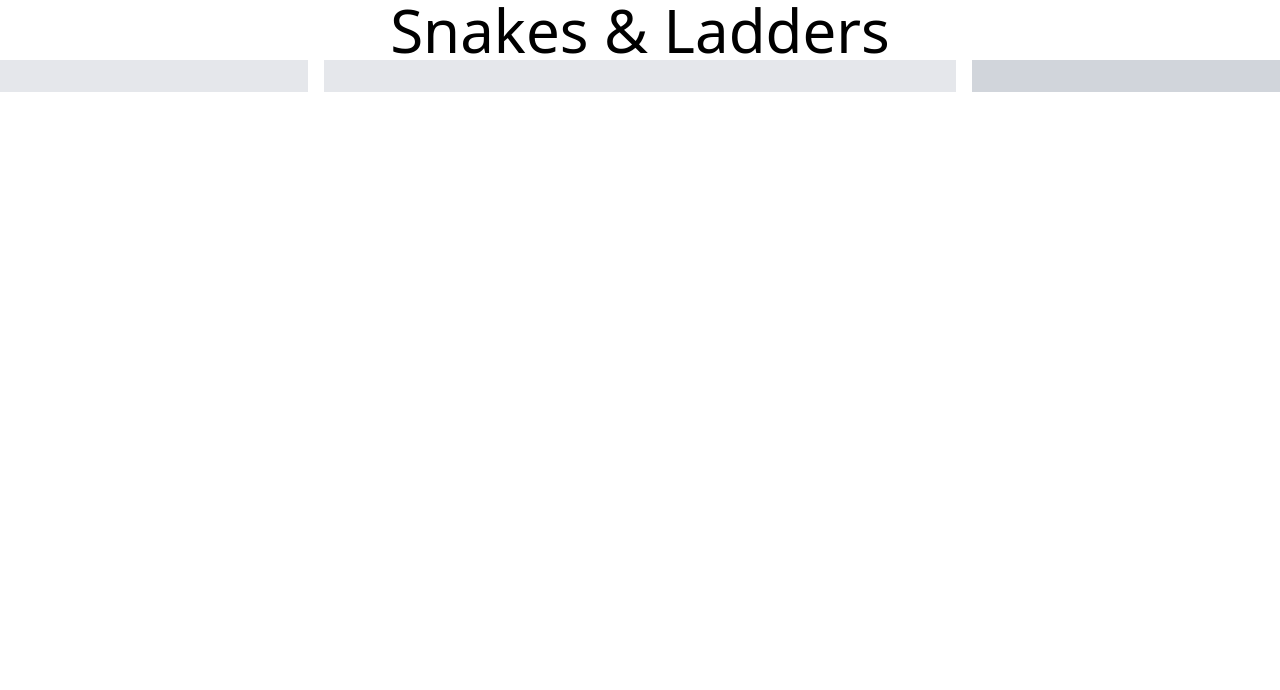
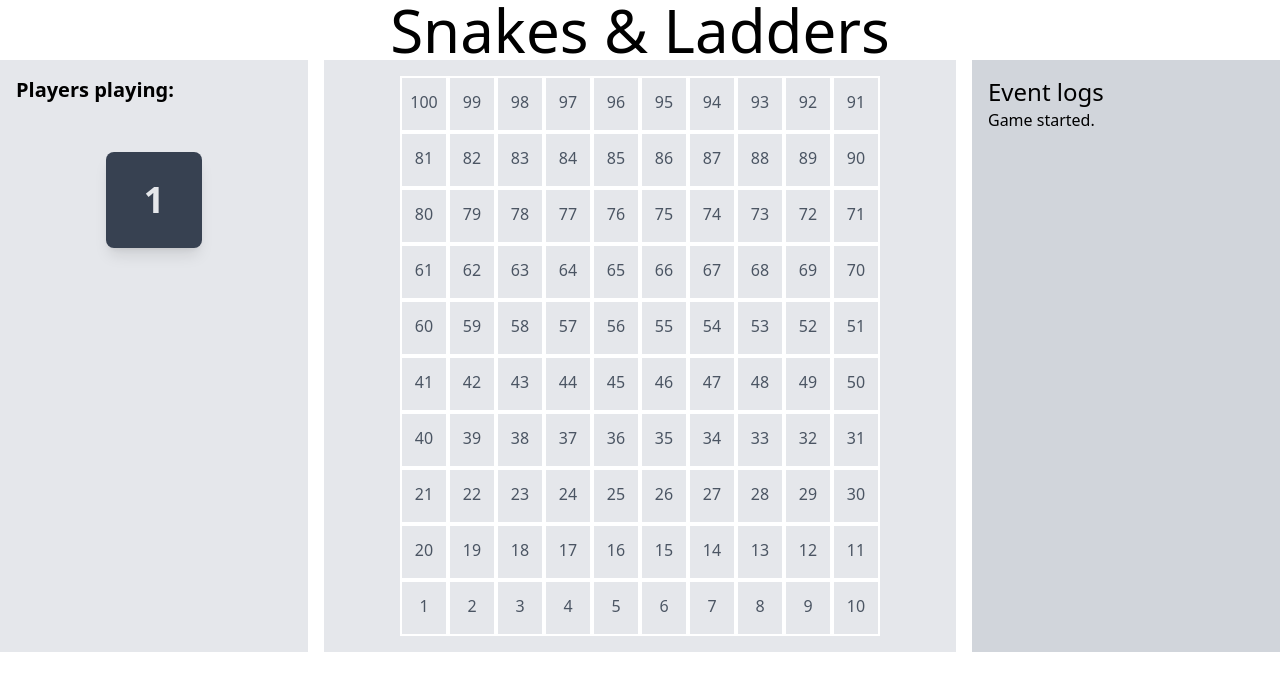
Before and after one commit to keepworks-ajay/snake-ladder, a Vue app: page / in a window 1280 px wide. Both pictures are taken after a click on the button "START GAME". Shown: the top 690 px of the page. Built offline with nearby package versions, Linux system fonts and the light colour scheme.

Commit message:
User story #1 completed

```diff
--- /dev/null
+++ b/src/components/BoardCell.vue
@@ -0,0 +1,33 @@
+<script setup lang="ts">
+import { storeToRefs } from 'pinia'
+
+import { PlayerColorClasses } from '@/lib/types'
+import { usePlayerStore } from '@/stores/player'
+import { onMounted } from 'vue'
+const props = defineProps(['cell'])
+const emit = defineEmits(['ready'])
+
+const { players } = storeToRefs(usePlayerStore())
+
+onMounted(() => {
+  emit('ready', props.cell)
+})
+</script>
+
+<template>
+  <div class="w-14 h-14 relative border-2 border-white">
+    <div class="absolute inset-x-0 top-0 flex justify-center items-center bg-gray-200">
+      <!-- bg-red-500 bg-blue-500 bg-green-500 bg-yellow-500 -->
+      <div v-for="(player, index) in players" :key="index">
+        <div
+          v-if="player.position === cell"
+          class="w-3 h-3"
+          :class="`bg-${PlayerColorClasses[index]}-500`"
+        ></div>
+      </div>
+    </div>
+    <div class="flex justify-center items-center h-12 bg-gray-200">
+      <p class="text-center text-gray-600">{{ cell }}</p>
+    </div>
+  </div>
+</template>
--- /dev/null
+++ b/src/components/DiceBox.vue
@@ -0,0 +1,32 @@
+<script setup lang="ts">
+import { storeToRefs } from 'pinia'
+
+import { PlayerColorClasses } from '@/lib/types'
+import { usePlayerStore } from '@/stores/player'
+import { useGameStore } from '@/stores/game'
+import { onMounted } from 'vue'
+const props = defineProps(['cell'])
+const emit = defineEmits(['ready'])
+
+const { players } = storeToRefs(usePlayerStore())
+
+const { dice } = storeToRefs(useGameStore())
+const { rollDice } = useGameStore()
+
+onMounted(() => {
+  emit('ready', props.cell)
+})
+</script>
+
+<template>
+  <div class="bg-gray-200 p-8 flex justify-center items-center">
+    <!-- bg-red-700 bg-blue-700 bg-green-700 bg-yellow-700 -->
+    <div
+      @click="rollDice"
+      class="w-24 h-24 bg-gray-700 rounded-lg flex justify-center items-center text-gray-200 text-4xl font-bold cursor-pointer shadow-lg"
+      :class="`bg-${PlayerColorClasses[players.findIndex((player) => player.throwingDice)]}-700`"
+    >
+      {{ dice }}
+    </div>
+  </div>
+</template>
--- a/src/components/GameLobby.vue
+++ b/src/components/GameLobby.vue
@@ -7,7 +7,7 @@ import { ref, type Ref } from 'vue'
 
 const players: Ref<Player[]> = ref([])
 
-const { max_players_allowed, initialize } = useGameStore()
+const { maxPlayersAllowed, initialize } = useGameStore()
 
 function addPlayer() {
   const player: Player = {
@@ -41,7 +41,7 @@ function play(event: any) {
           <!-- Add players to game -->
           <div>
             <label for="players" class="block text-gray-700 font-bold mb-2"
-              >Players (Upto {{ max_players_allowed }})</label
+              >Players (Upto {{ maxPlayersAllowed }})</label
             >
             <div class="inline-block relative w-full space-y-2">
               <div v-for="(player, index) in players" :key="index" class="flex items-center">
@@ -60,7 +60,7 @@ function play(event: any) {
                 </button>
               </div>
 
-              <div v-if="max_players_allowed > players.length" class="flex justify-center">
+              <div v-if="maxPlayersAllowed > players.length" class="flex justify-center">
                 <PrimaryButton @click="addPlayer" class="mx-auto">Add Player</PrimaryButton>
               </div>
             </div>
--- a/src/components/GamePlay.vue
+++ b/src/components/GamePlay.vue
@@ -1,4 +1,47 @@
-<script setup lang="ts"></script>
+<script setup lang="ts">
+import { type Ref, ref } from 'vue'
+import { storeToRefs } from 'pinia'
+
+import { generateCells } from '@/lib/helpers'
+import type { CellPoint } from '@/lib/types.ts'
+
+import Cell from '@/components/BoardCell.vue'
+import PlayerList from '@/components/PlayerList.vue'
+import Dice from '@/components/DiceBox.vue'
+import { useGameStore } from '@/stores/game'
+import PrimaryButton from '@/components/PrimaryButton.vue'
+
+const rows = generateCells()
+const { winnerPlayerIndex, logs } = storeToRefs(useGameStore())
+
+const cellDivPoints: Ref<CellPoint[]> = ref([])
+
+function calculateCellCenter(rowIndex: number, colIndex: number) {
+  ++rowIndex
+  ++colIndex
+
+  let x = colIndex * 54 - 27
+  let y = rowIndex * 56 - 27
+
+  return {
+    x,
+    y
+  }
+}
+
+function setDivPoint(cell: number, rowIndex: number, colIndex: number) {
+  cellDivPoints.value = [...cellDivPoints.value].filter((divPoint) => divPoint.cell !== cell)
+
+  cellDivPoints.value.push({
+    cell,
+    point: calculateCellCenter(rowIndex, colIndex)
+  })
+}
+
+function resetGame() {
+  location.reload()
+}
+</script>
 
 <template>
   <div>
@@ -8,16 +51,33 @@
     <div class="grid grid-cols-12 gap-4">
       <div class="col-span-3 bg-gray-200 p-4">
         <!-- Players list -->
+        <PlayerList />
 
         <!-- Roll dice button -->
+        <Dice v-if="winnerPlayerIndex === -1" />
 
         <!-- Reset button on game end -->
+        <PrimaryButton v-else @click="resetGame" class="mt-10"> Reload Game </PrimaryButton>
       </div>
       <div class="col-span-6 bg-gray-200 p-4">
         <!-- Game board -->
+        <div class="relative max-w-[80%] mx-auto">
+          <div v-for="(row, rowIndex) in rows" :key="rowIndex" class="flex">
+            <Cell
+              v-for="(cell, colIndex) in row"
+              :key="colIndex"
+              :cell="cell"
+              @ready="() => setDivPoint(cell, rowIndex, colIndex)"
+            />
+          </div>
+        </div>
       </div>
       <div class="col-span-3 bg-gray-300 p-4">
         <!-- Event logs -->
+        <p class="text-2xl">Event logs</p>
+        <ol class="list-inside">
+          <li v-for="(log, index) in logs" :key="index" class="mb-2">{{ log }}</li>
+        </ol>
       </div>
     </div>
   </div>
--- /dev/null
+++ b/src/components/PlayerList.vue
@@ -0,0 +1,61 @@
+<script setup lang="ts">
+import { storeToRefs } from 'pinia'
+
+import { PlayerColorClasses } from '@/lib/types'
+import { usePlayerStore } from '@/stores/player'
+import { onMounted } from 'vue'
+import { useGameStore } from '@/stores/game'
+const props = defineProps(['cell'])
+const emit = defineEmits(['ready'])
+
+const { players } = storeToRefs(usePlayerStore())
+const { winnerPlayerIndex } = storeToRefs(useGameStore())
+
+onMounted(() => {
+  emit('ready', props.cell)
+})
+</script>
+
+<template>
+  <div>
+    <!-- border-red-400 border-blue-400 border-green-400 border-yellow-400 -->
+    <h2 class="text-xl font-semibold mb-4">Players playing:</h2>
+    <div v-for="(player, index) in players" :key="index">
+      <div
+        class="flex items-center space-x-4"
+        :class="[
+          winnerPlayerIndex === index
+            ? `border-2 border-${PlayerColorClasses[index]}-400 rounded-lg animate-pulse`
+            : ''
+        ]"
+      >
+        <svg
+          xmlns="http://www.w3.org/2000/svg"
+          fill="none"
+          viewBox="0 0 24 24"
+          stroke-width="1.5"
+          stroke="currentColor"
+          class="w-12 h-12"
+          :class="[`text-${PlayerColorClasses[index]}-500`]"
+        >
+          <path
+            stroke-linecap="round"
+            stroke-linejoin="round"
+            d="M17.982 18.725A7.488 7.488 0 0 0 12 15.75a7.488 7.488 0 0 0-5.982 2.975m11.963 0a9 9 0 1 0-11.963 0m11.963 0A8.966 8.966 0 0 1 12 21a8.966 8.966 0 0 1-5.982-2.275M15 9.75a3 3 0 1 1-6 0 3 3 0 0 1 6 0Z"
+          />
+        </svg>
+
+        <div class="flex flex-col">
+          <p class="text-lg font-semibold">
+            {{ player.name }}
+          </p>
+          <p class="text-gray-500">Position : {{ player.position }}</p>
+          <p v-if="player.throwingDice && winnerPlayerIndex === -1" class="text-gray-500">
+            Your turn to throw dice.
+          </p>
+          <p v-if="index === winnerPlayerIndex" class="text-gray-500">Winner</p>
+        </div>
+      </div>
+    </div>
+  </div>
+</template>
--- a/src/lib/types.ts
+++ b/src/lib/types.ts
@@ -5,3 +5,15 @@ export interface Player {
   position: number
   throwingDice: boolean
 }
+
+export interface CellPoint {
+  cell: number
+  point: {
+    x: number
+    y: number
+  }
+}
+
+// text-red-500 text-blue-500 text-green-500 text-yellow-500
+// bg-red-500 bg-blue-500 bg-green-500 bg-yellow-500
+export const PlayerColorClasses = ['red', 'blue', 'green', 'yellow']
--- a/src/stores/game.ts
+++ b/src/stores/game.ts
@@ -1,17 +1,23 @@
-import { ref, type Ref } from 'vue'
+import { computed, ref, type Ref } from 'vue'
 import { defineStore, storeToRefs } from 'pinia'
 
 import type { GameStatus } from '@/lib/types'
 
 import { usePlayerStore } from './player'
 import type { Player } from '@/lib/types'
+import { getDiceNumber } from '@/lib/helpers'
 
 export const useGameStore = defineStore('game', () => {
   const status: Ref<GameStatus> = ref('LOBBY')
   const logs: Ref<string[]> = ref([])
-  const max_players_allowed = 4
+  const maxPlayersAllowed = 4
+  const dice: Ref<number> = ref(1)
+  const winnerPlayerIndex: Ref<number> = computed(() =>
+    players.value.findIndex((player) => player.position === 100)
+  )
 
-  const { addPlayer } = usePlayerStore()
+  const { players } = storeToRefs(usePlayerStore())
+  const { addPlayer, updatePlayer } = usePlayerStore()
 
   function changeGameStatus(gameStatus: GameStatus) {
     // update the game status
@@ -29,6 +35,25 @@ export const useGameStore = defineStore('game', () => {
     )
   }
 
+  function move(playerIndex: number, position: number) {
+    const player = players.value[playerIndex]
+
+    if (position > 100) {
+      return
+    }
+
+    updatePlayer(playerIndex, {
+      ...player,
+      position
+    })
+
+    logs.value.push(`Player ${playerIndex + 1} moved to position ${position}`)
+
+    if (position === 100) {
+      changeGameStatus('ENDED')
+    }
+  }
+
   function initialize(players: Player[]) {
     // change game status
     changeGameStatus('STARTED')
@@ -37,11 +62,52 @@ export const useGameStore = defineStore('game', () => {
     players.forEach((player) => addPlayer(player))
   }
 
+  function rollDice() {
+    if (status.value !== 'STARTED') {
+      return
+    }
+
+    const playerIndex = players.value.findIndex((player) => player.throwingDice)
+    const player = players.value[playerIndex]
+
+    // if there are multi-players update next player to throw dice
+    if (players.value.length > 1) {
+      updatePlayer(playerIndex, {
+        ...player,
+        throwingDice: false
+      })
+
+      let nextPlayerIndex = playerIndex + 1
+      if (playerIndex === players.value.length - 1) {
+        nextPlayerIndex = 0
+      }
+
+      const nextPlayer = players.value[nextPlayerIndex]
+      updatePlayer(nextPlayerIndex, {
+        ...nextPlayer,
+        throwingDice: true
+      })
+    }
+
+    dice.value = getDiceNumber()
+
+    if (player.position === 0 && dice.value !== 6) {
+      return
+    }
+
+    const position = player.position === 0 && dice.value === 6 ? 1 : player.position + dice.value
+
+    move(playerIndex, position)
+  }
+
   return {
     status,
     logs,
-    max_players_allowed,
+    maxPlayersAllowed,
+    dice,
+    winnerPlayerIndex,
 
-    initialize
+    initialize,
+    rollDice
   }
 })
```
